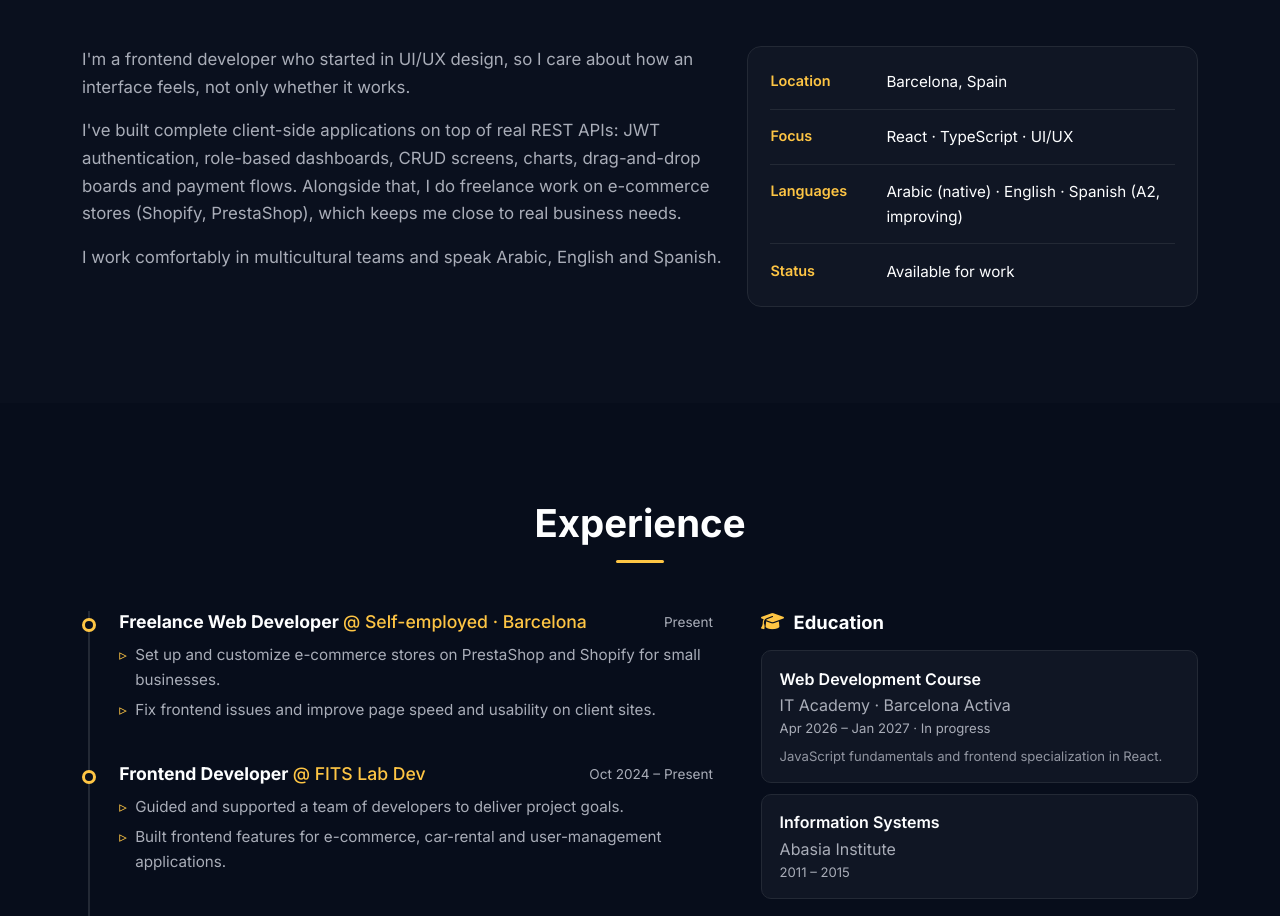
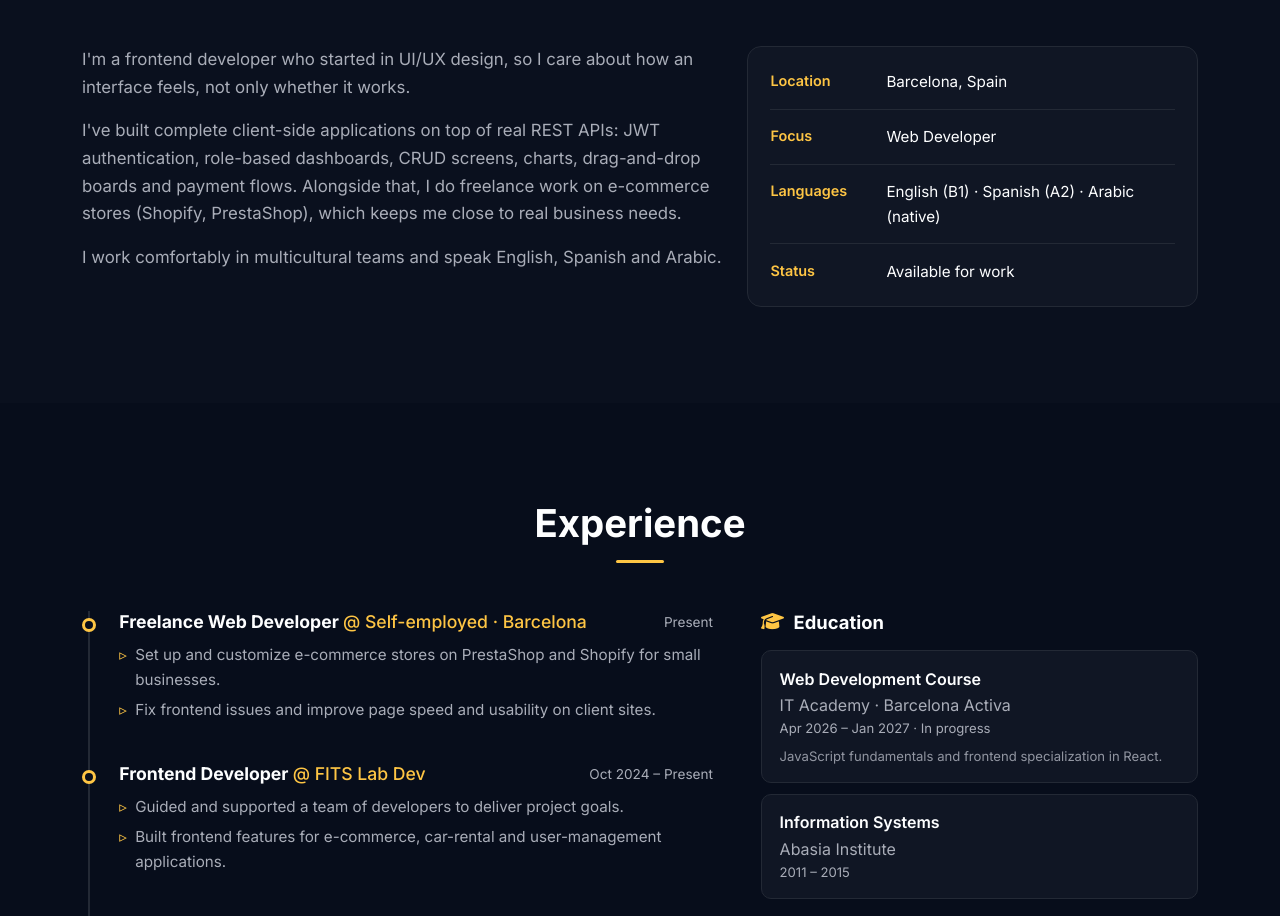
Before and after one commit to onisEg/resume, a React (Vite) app: page / in a window 1280 px wide. Shown: the part 962-1878 px from the top of the page. Built offline with nearby package versions, Linux system fonts and the light colour scheme.

Commit message:
About: Focus = Web Developer; languages order English (B1), Spanish (A2), Arabic (native)

```diff
--- a/src/data/content.js
+++ b/src/data/content.js
@@ -34,12 +34,12 @@ export const ui = {
       paragraphs: [
         "I'm a frontend developer who started in UI/UX design, so I care about how an interface feels, not only whether it works.",
         "I've built complete client-side applications on top of real REST APIs: JWT authentication, role-based dashboards, CRUD screens, charts, drag-and-drop boards and payment flows. Alongside that, I do freelance work on e-commerce stores (Shopify, PrestaShop), which keeps me close to real business needs.",
-        "I work comfortably in multicultural teams and speak Arabic, English and Spanish.",
+        "I work comfortably in multicultural teams and speak English, Spanish and Arabic.",
       ],
       facts: [
         { label: "Location", value: "Barcelona, Spain" },
-        { label: "Focus", value: "React · TypeScript · UI/UX" },
-        { label: "Languages", value: "Arabic (native) · English · Spanish (A2, improving)" },
+        { label: "Focus", value: "Web Developer" },
+        { label: "Languages", value: "English (B1) · Spanish (A2) · Arabic (native)" },
         { label: "Status", value: "Available for work" },
       ],
     },
@@ -79,12 +79,12 @@ export const ui = {
       paragraphs: [
         "Soy desarrollador frontend y empecé en el diseño UI/UX, así que me importa cómo se siente una interfaz, no solo que funcione.",
         "He creado aplicaciones completas conectadas a APIs REST reales: autenticación con JWT, paneles según rol, pantallas CRUD, gráficos, tableros drag-and-drop y flujos de pago. Además, trabajo como freelance en tiendas online (Shopify, PrestaShop), lo que me mantiene cerca de las necesidades reales de negocio.",
-        "Trabajo cómodamente en equipos multiculturales y hablo árabe, inglés y español.",
+        "Trabajo cómodamente en equipos multiculturales y hablo inglés, español y árabe.",
       ],
       facts: [
         { label: "Ubicación", value: "Barcelona, España" },
-        { label: "Enfoque", value: "React · TypeScript · UI/UX" },
-        { label: "Idiomas", value: "Árabe (nativo) · Inglés · Español (A2, mejorando)" },
+        { label: "Enfoque", value: "Desarrollador web" },
+        { label: "Idiomas", value: "Inglés (B1) · Español (A2) · Árabe (nativo)" },
         { label: "Estado", value: "Disponible para trabajar" },
       ],
     },
```
